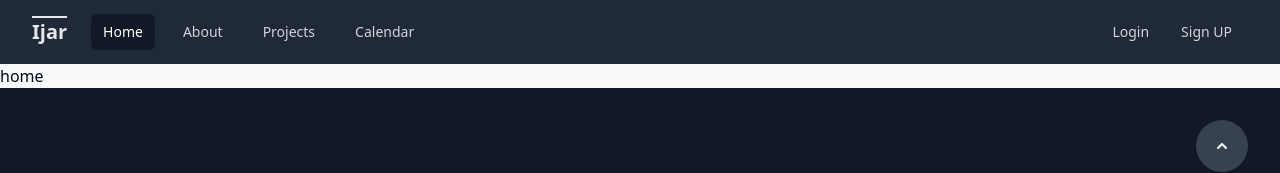
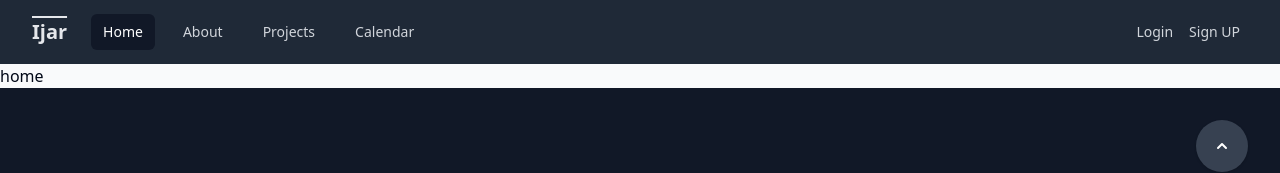
Before and after one commit to ahmed-abdelhameed1706/ijar, a React (Vite) app in the folder frontend/: page / in a window 1280 px wide. Shown: the top 173 px of the page. Built offline with nearby package versions, Linux system fonts and the light colour scheme.

Commit message:
Change NavBar Logo

```diff
--- a/frontend/src/components/NavBar/NavBar.jsx
+++ b/frontend/src/components/NavBar/NavBar.jsx
@@ -41,7 +41,7 @@ const NavBar = () => {
 									)}
 								</Disclosure.Button>
 							</div>
-							<div className="flex flex-1 items-center justify-center sm:items-stretch sm:justify-start">
+							<div className="hidden sm:flex flex-1 items-center justify-center sm:items-stretch sm:justify-start">
 								<div className="flex flex-shrink-0 items-center">
 									<NavLink to="/">
 										<button className="block w-auto text-gray-200 overline font-black text-xl">
@@ -168,28 +168,35 @@ const NavBar = () => {
 									</Menu>
 								</div>
 							) : (
-								<>
+								<div className="absolute inset-y-0 right-0 flex items-center pr-2 sm:static sm:inset-auto sm:ml-6 sm:pr-0">
 									<NavLink
 										to="/login"
-										className="block px-4 py-2 text-sm text-gray-300
+										className="block px-2 py-2 text-sm text-gray-300
 													hover:text-white"
 									>
 										Login
 									</NavLink>
 									<NavLink
 										to="/signup"
-										className="block px-4 py-2 text-sm text-gray-300
+										className="block px-2 py-2 text-sm text-gray-300
 													hover:text-white"
 									>
 										Sign UP
 									</NavLink>
-								</>
+								</div>
 							)}
 						</div>
 					</div>
 
 					<Disclosure.Panel className="sm:hidden">
 						<div className="space-y-1 px-2 pb-3 pt-2">
+							<div className="flex flex-shrink-0 items-center justify-center mb-8">
+								<NavLink to="/">
+									<button className="block w-auto text-gray-200 overline font-black text-xl">
+										Ijar
+									</button>
+								</NavLink>
+							</div>
 							{navigation.map((item) => (
 								<Disclosure.Button
 									key={item.name}
```
